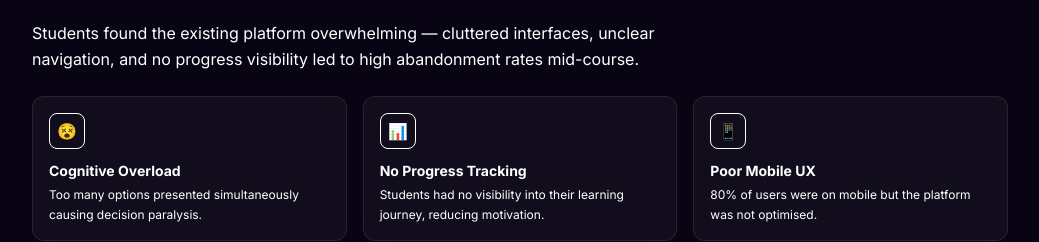
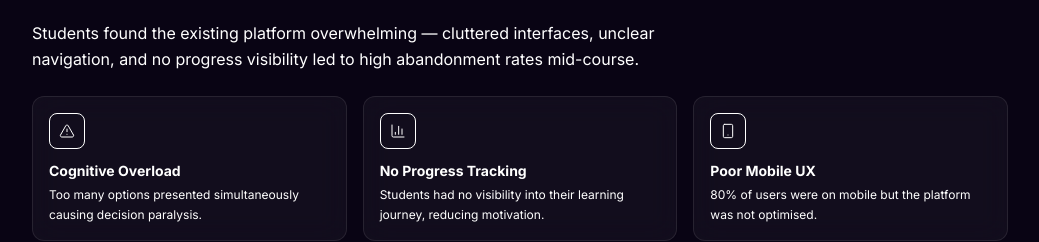
Before and after one commit to niranjan910/niranjan910, a Next.js app: page /projects/studynlearn in a window 1280 px wide. Shown: the part 1009-1251 px from the top of the page, without its empty margins (120-1159 px from the left). Built offline with nearby package versions, Linux system fonts and the light colour scheme; a web font is replaced by a local one.

Commit message:
Auto-save: 2026-06-01 18.25.30

```diff
--- a/src/app/projects/egn-connect-x/page.tsx
+++ b/src/app/projects/egn-connect-x/page.tsx
@@ -1,4 +1,5 @@
 import type { Metadata } from "next";
+import { Search, Users, Smartphone } from "lucide-react";
 import CaseStudyLayout from "@/components/CaseStudyLayout";
 import { getProjectBySlug } from "@/data/projects";
 import { notFound } from "next/navigation";
@@ -20,9 +21,9 @@ export default function EGNConnectXPage() {
       goals={["Simplify event discovery and registration","Build networking features for post-event engagement","Deliver a mobile-first responsive experience","Improve event visibility for institutions"]}
       problem="The education sector lacked a dedicated platform for managing academic events. Institutions struggled to reach students effectively, and students had no single trusted hub to discover learning opportunities."
       painPoints={[
-        { icon: "🔍", title: "Discovery Gap", text: "Events scattered across emails and social media — impossible to find reliably." },
-        { icon: "👥", title: "Low Engagement", text: "Poor post-event follow-up meant networking opportunities were lost." },
-        { icon: "📱", title: "No Mobile UX", text: "Existing solutions were not optimised for mobile, causing friction." },
+        { icon: <Search size={16} strokeWidth={1.5} />, title: "Discovery Gap", text: "Events scattered across emails and social media — impossible to find reliably." },
+        { icon: <Users size={16} strokeWidth={1.5} />, title: "Low Engagement", text: "Poor post-event follow-up meant networking opportunities were lost." },
+        { icon: <Smartphone size={16} strokeWidth={1.5} />, title: "No Mobile UX", text: "Existing solutions were not optimised for mobile, causing friction." },
       ]}
       research={[
         { title: "User Interviews", description: "Conducted interviews with students and educators to understand pain points in discovering and attending academic events." },
--- a/src/app/projects/studynlearn/page.tsx
+++ b/src/app/projects/studynlearn/page.tsx
@@ -1,4 +1,5 @@
 import type { Metadata } from "next";
+import { AlertTriangle, BarChart3, Smartphone } from "lucide-react";
 import CaseStudyLayout from "@/components/CaseStudyLayout";
 import { getProjectBySlug } from "@/data/projects";
 import { notFound } from "next/navigation";
@@ -20,9 +21,9 @@ export default function StudyNLearnPage() {
       goals={["Reduce course drop-off rates through better UX","Implement visible progress tracking","Deliver a mobile-optimised learning interface","Build an accessible, inclusive design system"]}
       problem="Students found the existing platform overwhelming — cluttered interfaces, unclear navigation, and no progress visibility led to high abandonment rates mid-course."
       painPoints={[
-        { icon: "😵", title: "Cognitive Overload", text: "Too many options presented simultaneously causing decision paralysis." },
-        { icon: "📊", title: "No Progress Tracking", text: "Students had no visibility into their learning journey, reducing motivation." },
-        { icon: "📱", title: "Poor Mobile UX", text: "80% of users were on mobile but the platform was not optimised." },
+        { icon: <AlertTriangle size={16} strokeWidth={1.5} />, title: "Cognitive Overload", text: "Too many options presented simultaneously causing decision paralysis." },
+        { icon: <BarChart3 size={16} strokeWidth={1.5} />, title: "No Progress Tracking", text: "Students had no visibility into their learning journey, reducing motivation." },
+        { icon: <Smartphone size={16} strokeWidth={1.5} />, title: "Poor Mobile UX", text: "80% of users were on mobile but the platform was not optimised." },
       ]}
       research={[
         { title: "Usability Testing", description: "Conducted sessions with 12 students to identify friction points in the current interface." },
```
